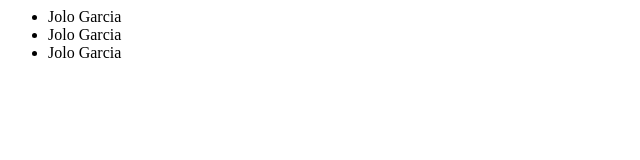
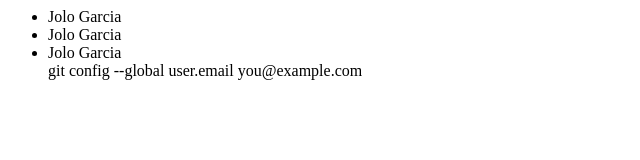
Before and after one commit to JonArthur/gitpractices, a plain HTML site: page index.html in a window 1280 px wide. Shown: the whole page, without its empty margins (0-640 px from the left). Drawn offline with Linux system fonts and the light colour scheme.

Commit message:
feature1

```diff
--- a/index.html
+++ b/index.html
@@ -6,7 +6,7 @@
 			<li>Jolo Garcia </li>
 			<li>Jolo Garcia </li>
 			<li>Jolo Garcia </li>
-
+			 git config --global user.email you@example.com
 
 		</ul>
 	<body>
```
